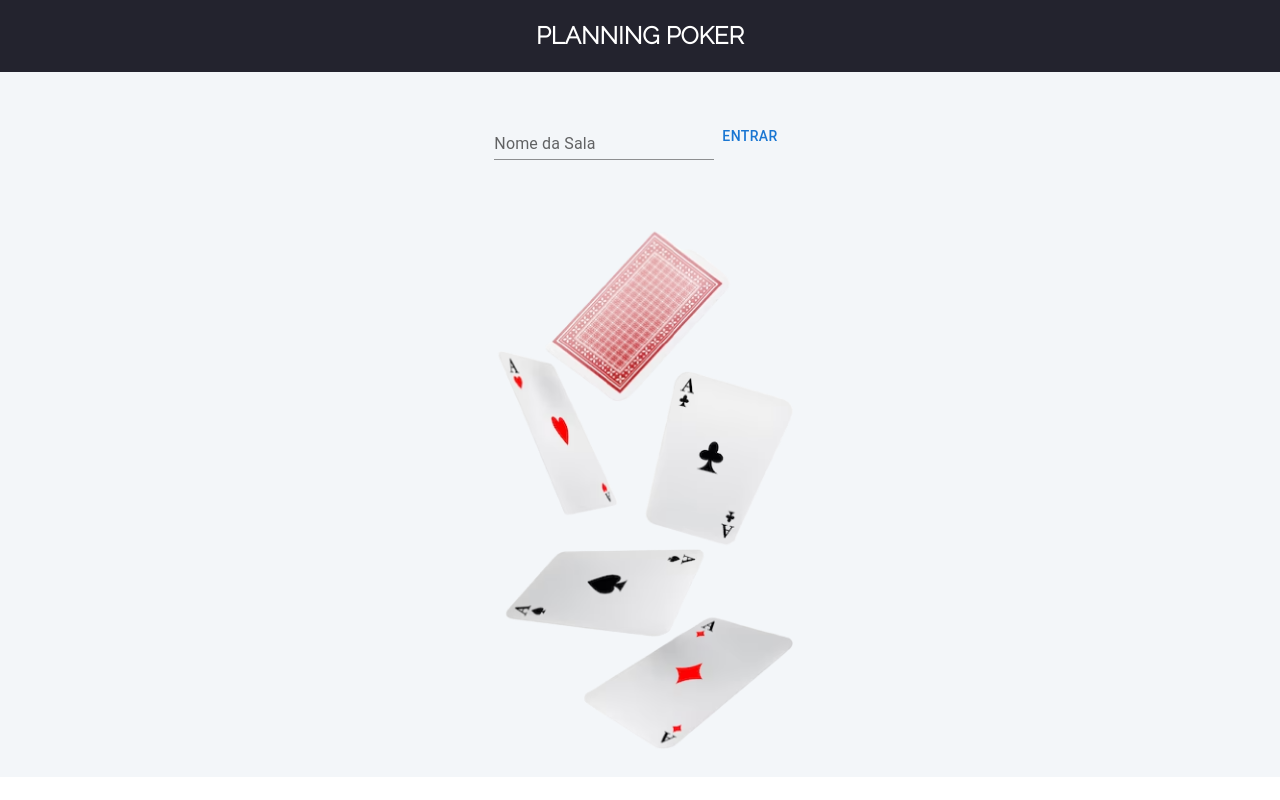
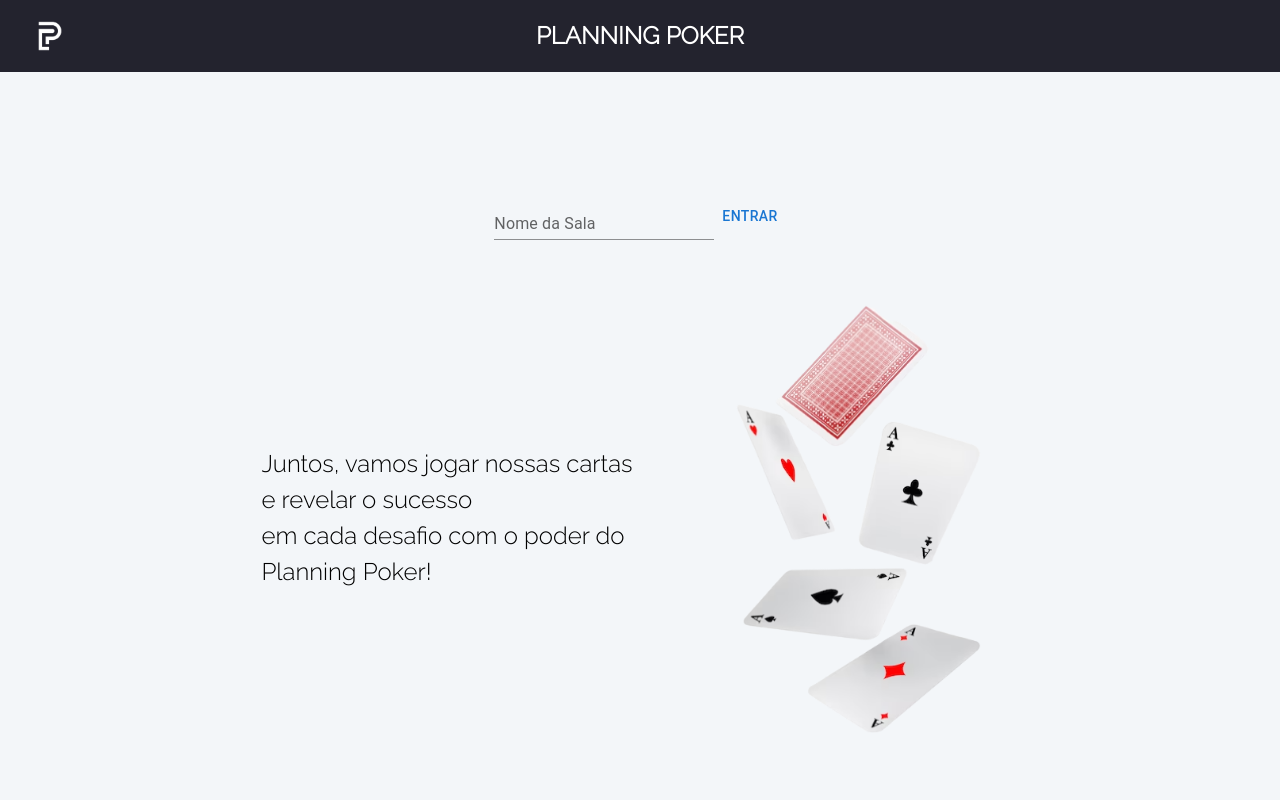
Before and after one commit to rafacandido7/planning-poker-app, a Next.js app: page / in a window 1280 px wide. Shown: the top 800 px of the page. Built offline with nearby package versions, Linux system fonts and the light colour scheme.

Commit message:
import logo footer and navbar

```diff
--- a/src/app/page.tsx
+++ b/src/app/page.tsx
@@ -4,14 +4,14 @@ import { TextField, Button } from '@mui/material'
 import Navbar from '@/components/Navbar'
 
 import Cards from '../../public/assets/cards.png'
+import Footer from '@/components/Footer'
 
 export default function Home() {
   return (
     <div className='bg-primary'>
-      <Navbar
+      <Navbar />
 
-      />
-
+      <div className='py-20'>
         <div className='flex justify-center items-center py-10'>
           <TextField
             label='Nome da Sala'
@@ -21,15 +21,25 @@ export default function Home() {
           <Button variant='text'>Entrar</Button>
 
         </div>
-      <div className='flex justify-center'>
+        <div className='flex justify-center items-center'>
+          <p className='text-2xl mr-14 leading-normal'>
+          Juntos, vamos jogar nossas cartas
+          <br />
+          e revelar o sucesso
+          <br />
+          em cada desafio com o poder do
+          <br />
+          Planning Poker!
+          </p>
           <Image
             src={Cards}
             alt='Foto de um Planning Poker'
-          width={400}
-          height={400}
+            width={330}
           />
         </div>
+      </div>
 
+      <Footer />
     </div>
   )
 }
--- /dev/null
+++ b/src/components/Footer.tsx
@@ -0,0 +1,14 @@
+import Image from "next/image";
+import Logo from "../../public/assets/logo.jpg"
+
+export default function Footer() {
+  return (
+    <div className="flex justify-center items-center bg-custom p-4">
+        <Image
+        src={Logo}
+        width={200}
+        alt="Logo da marca"
+        />
+    </div>
+  )
+;}
--- a/src/components/Navbar.tsx
+++ b/src/components/Navbar.tsx
@@ -1,6 +1,15 @@
+import Image from "next/image";
+import Logo from "../../public/assets/logo.jpg"
+
 export default function Navbar() {
   return (
     <div className="flex justify-center items-center bg-custom p-5">
+        <Image
+        src={Logo}
+        width={100}
+        alt="Logo da marca"
+        className="absolute left-0"
+        />
         <h1 className="text-white font-bold uppercase text-2xl">
           Planning Poker
         </h1>
```
Also changed, not shown: public/assets/logo.jpg (added). Lines whose indentation alone changed are shown as unchanged.
